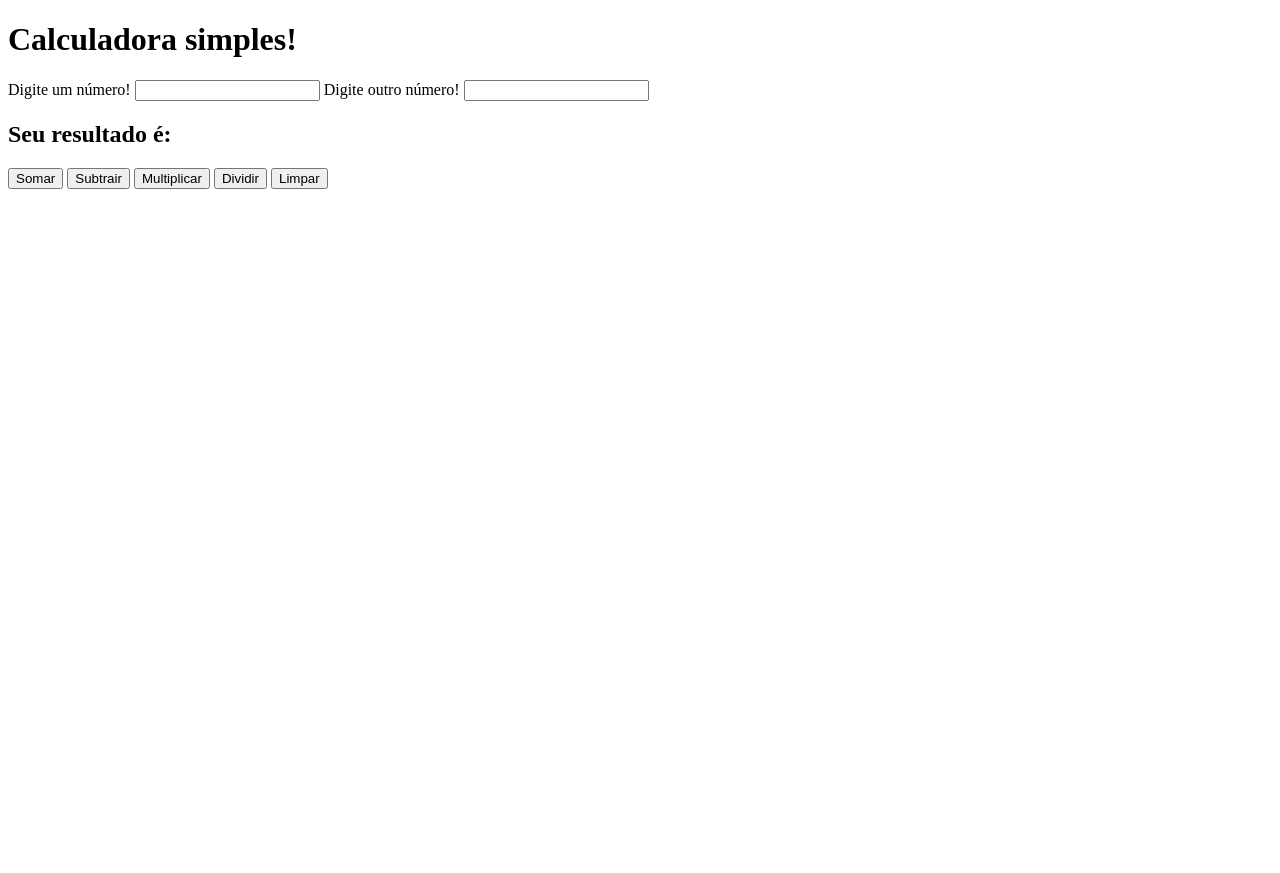
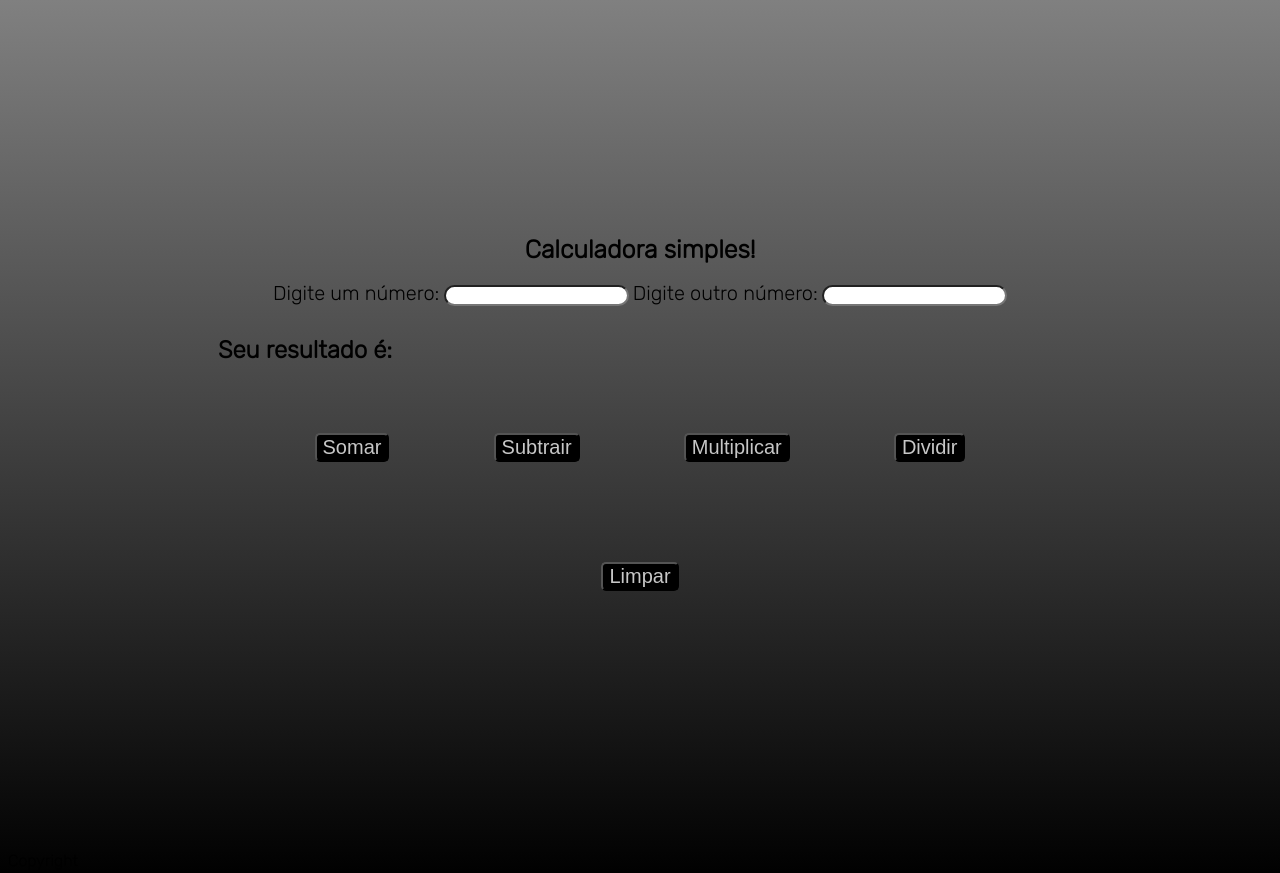
Before and after one commit to DavidBow1e/Calculadora-simples, a plain HTML site: page index.html in a window 1280 px wide. Before the commit the page ends 800 px from the top, so only its background shows below. Drawn offline with Linux system fonts and the light colour scheme.

Commit message:
Adicionando css

```diff
--- a/index.html
+++ b/index.html
@@ -4,28 +4,39 @@
     <meta charset="UTF-8">
     <meta http-equiv="X-UA-Compatible" content="IE=edge">
     <meta name="viewport" content="width=device-width, initial-scale=1.0">
+
+    <link rel="stylesheet" href="style.css">
+    <link rel="preconnect" href="https://fonts.googleapis.com">
+<link rel="preconnect" href="https://fonts.gstatic.com" crossorigin>
+<link rel="preconnect" href="https://fonts.googleapis.com">
+<link rel="preconnect" href="https://fonts.gstatic.com" crossorigin>
+<link href="https://fonts.googleapis.com/css2?family=Noto+Serif+Display:wght@100&family=Rubik:wght@300&display=swap" rel="stylesheet">
+
     <title>Calculadora simples</title>
 </head>
 <body>
-    <main>
-    <h1>Calculadora simples!</h1>
+    <main class="principal">
+    <h1 class = "titulo">Calculadora simples!</h1>
 
     <div>
-        <label >Digite um número!</label>
+        <label >Digite um número:</label>
         <input type="number" data-n1>
 
-        <label >Digite outro número!</label>
+        <label >Digite outro número:</label>
         <input type="number" data-n2>
         <h2>Seu resultado é: <span data-resultado></span> </h2>
     </div>
     <div>
-        <button onclick="somar()"> Somar </button>
-        <button onclick="subtrair()">Subtrair</button>
-        <button onclick="multiplicar()">Multiplicar</button>
-        <button onclick="dividir()">Dividir</button>
-        <button onclick="limpar()">Limpar</button>
+        <button class="botao" onclick="somar()"> Somar </button>
+        <button class="botao" onclick="subtrair()">Subtrair</button>
+        <button class="botao" onclick="multiplicar()">Multiplicar</button>
+        <button class="botao" onclick="dividir()">Dividir</button>
+        <button class="botao" onclick="limpar()">Limpar</button>
     </div>
     </main>
+    <footer>
+        Copyright
+    </footer>
     <script src="main.js">
 
 
--- /dev/null
+++ b/reset.css
@@ -0,0 +1,48 @@
+/* http://meyerweb.com/eric/tools/css/reset/
+   v2.0 | 20110126
+   License: none (public domain)
+*/
+
+html, body, div, span, applet, object, iframe,
+h1, h2, h3, h4, h5, h6, p, blockquote, pre,
+a, abbr, acronym, address, big, cite, code,
+del, dfn, em, img, ins, kbd, q, s, samp,
+small, strike, strong, sub, sup, tt, var,
+b, u, i, center,
+dl, dt, dd, ol, ul, li,
+fieldset, form, label, legend,
+table, caption, tbody, tfoot, thead, tr, th, td,
+article, aside, canvas, details, embed,
+figure, figcaption, footer, header, hgroup,
+menu, nav, output, ruby, section, summary,
+time, mark, audio, video {
+	margin: 0;
+	padding: 0;
+	border: 0;
+	font-size: 100%;
+	font: inherit;
+	vertical-align: baseline;
+}
+/* HTML5 display-role reset for older browsers */
+article, aside, details, figcaption, figure,
+footer, header, hgroup, menu, nav, section {
+	display: block;
+}
+body {
+	line-height: 1;
+}
+ol, ul {
+	list-style: none;
+}
+blockquote, q {
+	quotes: none;
+}
+blockquote:before, blockquote:after,
+q:before, q:after {
+	content: '';
+	content: none;
+}
+table {
+	border-collapse: collapse;
+	border-spacing: 0;
+}
--- a/style.css
+++ b/style.css
@@ -0,0 +1,42 @@
+body{
+    font-family: 'Noto Serif Display', serif;
+
+    font-family: 'Rubik', sans-serif;
+    background: linear-gradient(grey, black);
+}
+main{
+    text-align: center;
+    padding: 210px;
+}
+button{
+    border-radius: 5px;
+    box-shadow: 15cm;
+    background: black;
+    color: rgb(199, 199, 199);
+    margin: 50px;
+    font-size: 20px;
+    cursor:pointer;
+
+}
+.titulo{
+    font-size: 25px;
+}
+input{
+    border-radius: 20px;
+    box-shadow: 20px;
+}
+h2{
+    text-align: left;
+    margin-top: 30px;
+}
+label{
+    font-size: 20px;
+}
+.botao:hover{
+    background: rgb(82, 80, 80);
+    transform: scale(1.2);
+
+}
+.botao:click{
+
+}
```
